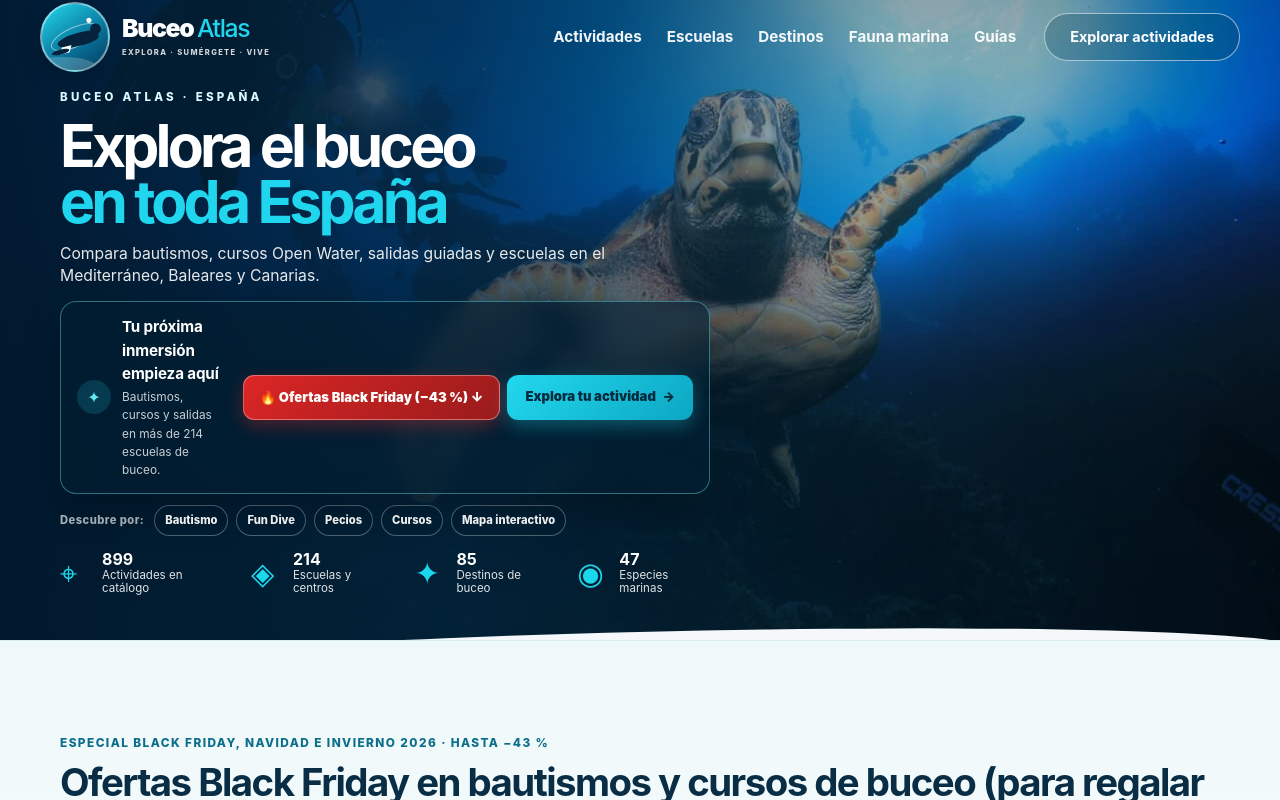
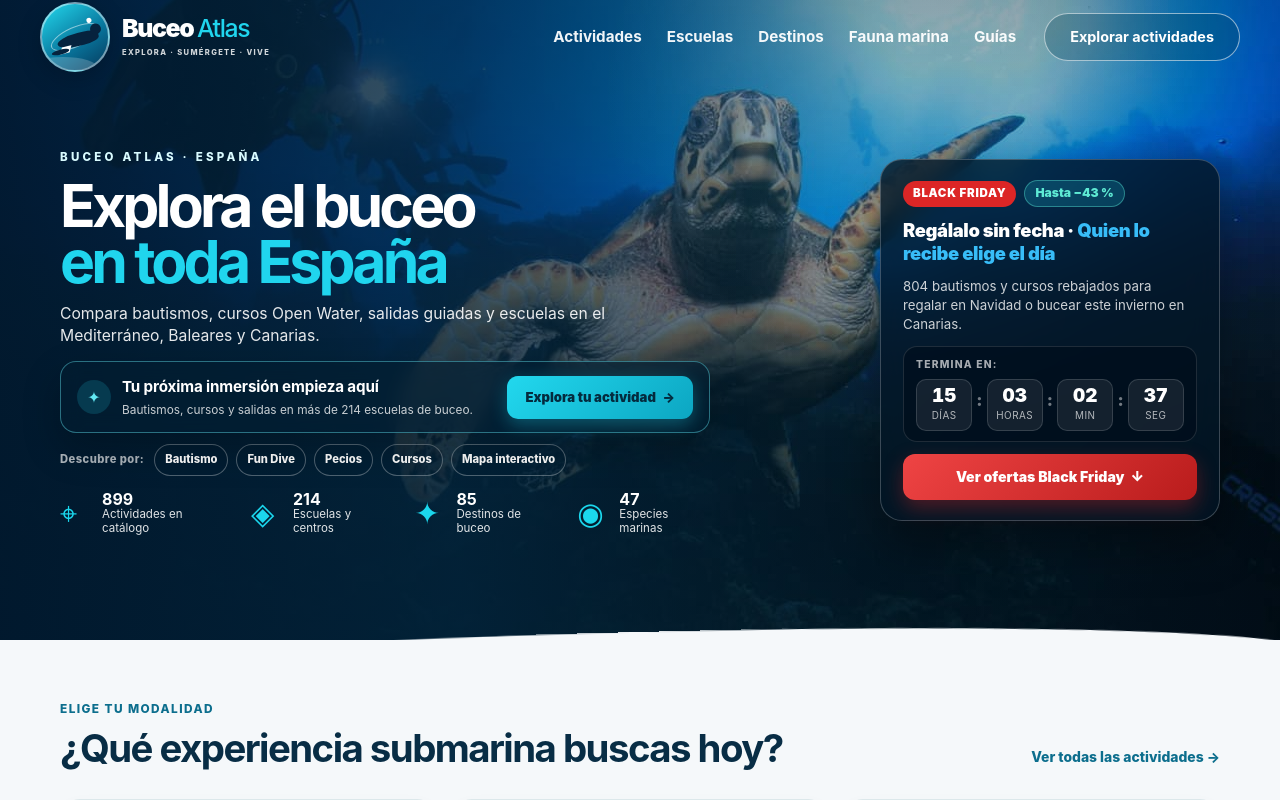
Before and after one commit to poldoria6-droi/buceo, a Next.js app: page / in a window 1280 px wide. Shown: the top 800 px of the page. Built offline with nearby package versions, Linux system fonts and the light colour scheme; no server answers.

Commit message:
feat(ui): restore original left Hero box and add right-side Black Friday countdown card

```diff
--- a/app/globals.css
+++ b/app/globals.css
@@ -853,32 +853,147 @@ html, body {
 #ofertas-black-friday-navidad {
   scroll-margin-top: 80px;
 }
-.hero-discovery-bf {
+.reference-hero-layout {
+  display: flex;
+  align-items: center;
+  justify-content: space-between;
+  gap: 32px;
+}
+.hero-bf-card {
+  width: 340px;
+  flex: 0 0 340px;
+  padding: 20px 22px;
+  border-radius: 22px;
+  background: rgba(3, 22, 38, 0.78);
+  border: 1px solid rgba(255, 255, 255, 0.22);
+  backdrop-filter: blur(14px);
+  box-shadow: 0 22px 50px rgba(0, 0, 0, 0.38);
+  color: #ffffff;
+  display: flex;
+  flex-direction: column;
+  gap: 12px;
+}
+.hero-bf-badges {
+  display: flex;
+  align-items: center;
+  gap: 8px;
+  flex-wrap: wrap;
+}
+.hero-bf-tag {
+  background: #dc2626;
+  color: #ffffff;
+  font-size: 0.72rem;
+  font-weight: 900;
+  letter-spacing: 0.06em;
+  padding: 4px 10px;
+  border-radius: 999px;
+}
+.hero-bf-pct {
+  background: rgba(34, 216, 238, 0.18);
+  color: #5eead4;
+  border: 1px solid rgba(94, 234, 212, 0.4);
+  font-size: 0.76rem;
+  font-weight: 900;
+  padding: 3px 10px;
+  border-radius: 999px;
+}
+.hero-bf-title {
+  display: block;
+  font-size: 1.15rem;
+  line-height: 1.25;
+  font-weight: 900;
+  color: #ffffff;
+  letter-spacing: -0.02em;
+}
+.hero-bf-title em {
+  font-style: normal;
+  color: #38bdf8;
+}
+.hero-bf-desc {
+  font-size: 0.83rem !important;
+  line-height: 1.42 !important;
+  color: rgba(255, 255, 255, 0.8) !important;
+  margin: 0 !important;
+}
+.hero-bf-countdown-wrap {
+  background: rgba(0, 12, 24, 0.55);
+  border: 1px solid rgba(255, 255, 255, 0.12);
+  border-radius: 14px;
+  padding: 10px 12px;
+}
+.hero-bf-countdown-label {
+  display: block;
+  font-size: 0.64rem;
+  font-weight: 800;
+  letter-spacing: 0.12em;
+  color: rgba(255, 255, 255, 0.65);
+  margin-bottom: 6px;
+}
+.hero-bf-countdown {
+  display: flex;
+  align-items: center;
+  justify-content: space-between;
+  gap: 4px;
+}
+.hero-bf-countdown i {
+  font-style: normal;
+  font-weight: 900;
+  color: rgba(255, 255, 255, 0.45);
+  font-size: 1.05rem;
+  margin-top: -10px;
+}
+.hero-bf-unit {
+  flex: 1;
+  background: rgba(255, 255, 255, 0.08);
+  border: 1px solid rgba(255, 255, 255, 0.14);
+  border-radius: 10px;
+  padding: 6px 4px;
+  text-align: center;
+}
+.hero-bf-unit b {
+  display: block;
+  font-size: 1.18rem;
+  line-height: 1.1;
+  font-weight: 900;
+  color: #ffffff;
+  font-variant-numeric: tabular-nums;
+}
+.hero-bf-unit span {
+  display: block;
+  font-size: 0.62rem;
+  text-transform: uppercase;
+  letter-spacing: 0.05em;
+  color: rgba(255, 255, 255, 0.68);
+  margin-top: 2px;
+}
+.hero-bf-cta {
   display: inline-flex;
   align-items: center;
   justify-content: center;
   gap: 6px;
-  padding: 11px 16px;
-  font-size: 0.82rem;
-  border-radius: 11px;
-  background: linear-gradient(135deg, #dc2626, #991b1b);
+  width: 100%;
+  padding: 12px 16px;
+  border-radius: 12px;
+  background: linear-gradient(135deg, #ef4444, #b91c1c);
   color: #ffffff !important;
-  border: 1px solid rgba(254, 202, 202, 0.45);
+  font-size: 0.88rem;
   font-weight: 900;
-  white-space: nowrap;
-  box-shadow: 0 6px 18px rgba(220, 38, 38, 0.36);
+  box-shadow: 0 8px 20px rgba(220, 38, 38, 0.35);
   transition: transform 0.15s ease, box-shadow 0.15s ease;
 }
-.hero-discovery-bf:hover {
+.hero-bf-cta:hover {
   transform: translateY(-1px);
-  box-shadow: 0 10px 22px rgba(220, 38, 38, 0.5);
+  box-shadow: 0 12px 24px rgba(220, 38, 38, 0.5);
 }
-@media (max-width: 650px) {
-  .hero-discovery-bf {
-    flex: 1 1 100%;
-    min-height: 46px;
-    font-size: 0.88rem !important;
-    text-align: center;
+@media (max-width: 1024px) {
+  .reference-hero-layout {
+    flex-direction: column;
+    align-items: flex-start;
+  }
+  .hero-bf-card {
+    width: 100%;
+    max-width: 520px;
+    flex: 1 1 auto;
   }
 }
 .bf-section {
--- a/app/page.tsx
+++ b/app/page.tsx
@@ -7,6 +7,7 @@ import { guides } from "@/data/guides";
 import { SiteCard } from "@/components/SiteCard";
 import { SpeciesCard } from "@/components/SpeciesCard";
 import { BookingOptions } from "@/components/BookingOptions";
+import { BlackFridayHeroCard } from "@/components/BlackFridayHeroCard";
 import { buildActivityCardSummary } from "@/lib/activity-filters";
 
 const FEATURED_ACTIVITY_SLUGS = [
@@ -107,7 +108,7 @@ export default function HomePage() {
           className="hero-bg-image"
         />
         <div className="hero-overlay" aria-hidden="true" />
-        <div className="container reference-hero-inner">
+        <div className="container reference-hero-inner reference-hero-layout">
           <div className="reference-hero-copy">
             <span className="reference-kicker">BUCEO ATLAS · ESPAÑA</span>
             <h1>
@@ -127,9 +128,6 @@ export default function HomePage() {
                 </div>
               </div>
               <div className="hero-discovery-actions">
-                <a href="#ofertas-black-friday-navidad" className="hero-discovery-bf">
-                  🔥 Ofertas Black Friday (−43 %) ↓
-                </a>
                 <Link href="/actividades" className="hero-discovery-primary">
                   Explora tu actividad <span>→</span>
                 </Link>
@@ -155,8 +153,41 @@ export default function HomePage() {
               ))}
             </div>
           </div>
+
+          <BlackFridayHeroCard />
         </div>
         <div className="reference-swoosh" aria-hidden="true" />
+      </section>
+
+      <section className="section home-after-map">
+        <div className="container">
+          <div className="section-heading">
+            <div>
+              <span className="eyebrow">ELIGE TU MODALIDAD</span>
+              <h2>¿Qué experiencia submarina buscas hoy?</h2>
+            </div>
+            <Link href="/actividades" className="text-link">
+              Ver todas las actividades →
+            </Link>
+          </div>
+          <div className="home-discovery-grid">
+            <Link href="/actividades/#type=Bautismo" className="home-discovery-card">
+              <b>🤿</b>
+              <strong>Bautismo de buceo</strong>
+              <span>Tu primera inmersión en el mar con instructor y equipo completo incluido, sin experiencia previa.</span>
+            </Link>
+            <Link href="/actividades/#type=Curso" className="home-discovery-card">
+              <b>🎓</b>
+              <strong>Cursos de certificación</strong>
+              <span>Obtén tu título Open Water o especialidad internacional en escuelas de toda la costa española.</span>
+            </Link>
+            <Link href="/actividades/#type=Pecio" className="home-discovery-card">
+              <b>⚓</b>
+              <strong>Salidas y pecios</strong>
+              <span>Inmersiones para buceadores titulados en reservas marinas, cañones y barcos hundidos históricos.</span>
+            </Link>
+          </div>
+        </div>
       </section>
 
       <section className="section bf-section" id="ofertas-black-friday-navidad">
@@ -208,37 +239,6 @@ export default function HomePage() {
                 Bucear en Canarias en invierno
               </Link>
             </div>
-          </div>
-        </div>
-      </section>
-
-      <section className="section home-after-map">
-        <div className="container">
-          <div className="section-heading">
-            <div>
-              <span className="eyebrow">ELIGE TU MODALIDAD</span>
-              <h2>¿Qué experiencia submarina buscas hoy?</h2>
-            </div>
-            <Link href="/actividades" className="text-link">
-              Ver todas las actividades →
-            </Link>
-          </div>
-          <div className="home-discovery-grid">
-            <Link href="/actividades/#type=Bautismo" className="home-discovery-card">
-              <b>🤿</b>
-              <strong>Bautismo de buceo</strong>
-              <span>Tu primera inmersión en el mar con instructor y equipo completo incluido, sin experiencia previa.</span>
-            </Link>
-            <Link href="/actividades/#type=Curso" className="home-discovery-card">
-              <b>🎓</b>
-              <strong>Cursos de certificación</strong>
-              <span>Obtén tu título Open Water o especialidad internacional en escuelas de toda la costa española.</span>
-            </Link>
-            <Link href="/actividades/#type=Pecio" className="home-discovery-card">
-              <b>⚓</b>
-              <strong>Salidas y pecios</strong>
-              <span>Inmersiones para buceadores titulados en reservas marinas, cañones y barcos hundidos históricos.</span>
-            </Link>
           </div>
         </div>
       </section>
--- /dev/null
+++ b/components/BlackFridayHeroCard.tsx
@@ -0,0 +1,73 @@
+"use client";
+
+import { useEffect, useState } from "react";
+
+// Exact Yumping Black Friday campaign end timestamp: 30 Nov 2026 23:59:59 CET
+const BF_END_TIMESTAMP = 1796079599000;
+
+function calcRemaining() {
+  const diffSec = Math.max(0, Math.floor((BF_END_TIMESTAMP - Date.now()) / 1000));
+  const d = Math.floor(diffSec / 86400);
+  const h = Math.floor((diffSec % 86400) / 3600);
+  const m = Math.floor((diffSec % 3600) / 60);
+  const s = diffSec % 60;
+  const pad = (n: number) => (n < 10 ? `0${n}` : String(n));
+  return { d: pad(d), h: pad(h), m: pad(m), s: pad(s) };
+}
+
+export function BlackFridayHeroCard() {
+  const [timeLeft, setTimeLeft] = useState({ d: "14", h: "02", m: "00", s: "00" });
+
+  useEffect(() => {
+    setTimeLeft(calcRemaining());
+    const timer = setInterval(() => {
+      setTimeLeft(calcRemaining());
+    }, 1000);
+    return () => clearInterval(timer);
+  }, []);
+
+  return (
+    <aside className="hero-bf-card" aria-label="Campaña Black Friday de buceo">
+      <div className="hero-bf-badges">
+        <span className="hero-bf-tag">BLACK FRIDAY</span>
+        <span className="hero-bf-pct">Hasta −43 %</span>
+      </div>
+
+      <strong className="hero-bf-title">
+        Regálalo sin fecha · <em>Quien lo recibe elige el día</em>
+      </strong>
+      <p className="hero-bf-desc">
+        804 bautismos y cursos rebajados para regalar en Navidad o bucear este invierno en Canarias.
+      </p>
+
+      <div className="hero-bf-countdown-wrap">
+        <small className="hero-bf-countdown-label">TERMINA EN:</small>
+        <div className="hero-bf-countdown" role="timer" aria-live="off">
+          <div className="hero-bf-unit">
+            <b>{timeLeft.d}</b>
+            <span>Días</span>
+          </div>
+          <i aria-hidden="true">:</i>
+          <div className="hero-bf-unit">
+            <b>{timeLeft.h}</b>
+            <span>Horas</span>
+          </div>
+          <i aria-hidden="true">:</i>
+          <div className="hero-bf-unit">
+            <b>{timeLeft.m}</b>
+            <span>Min</span>
+          </div>
+          <i aria-hidden="true">:</i>
+          <div className="hero-bf-unit">
+            <b>{timeLeft.s}</b>
+            <span>Seg</span>
+          </div>
+        </div>
+      </div>
+
+      <a href="#ofertas-black-friday-navidad" className="hero-bf-cta">
+        Ver ofertas Black Friday <span>↓</span>
+      </a>
+    </aside>
+  );
+}
```
